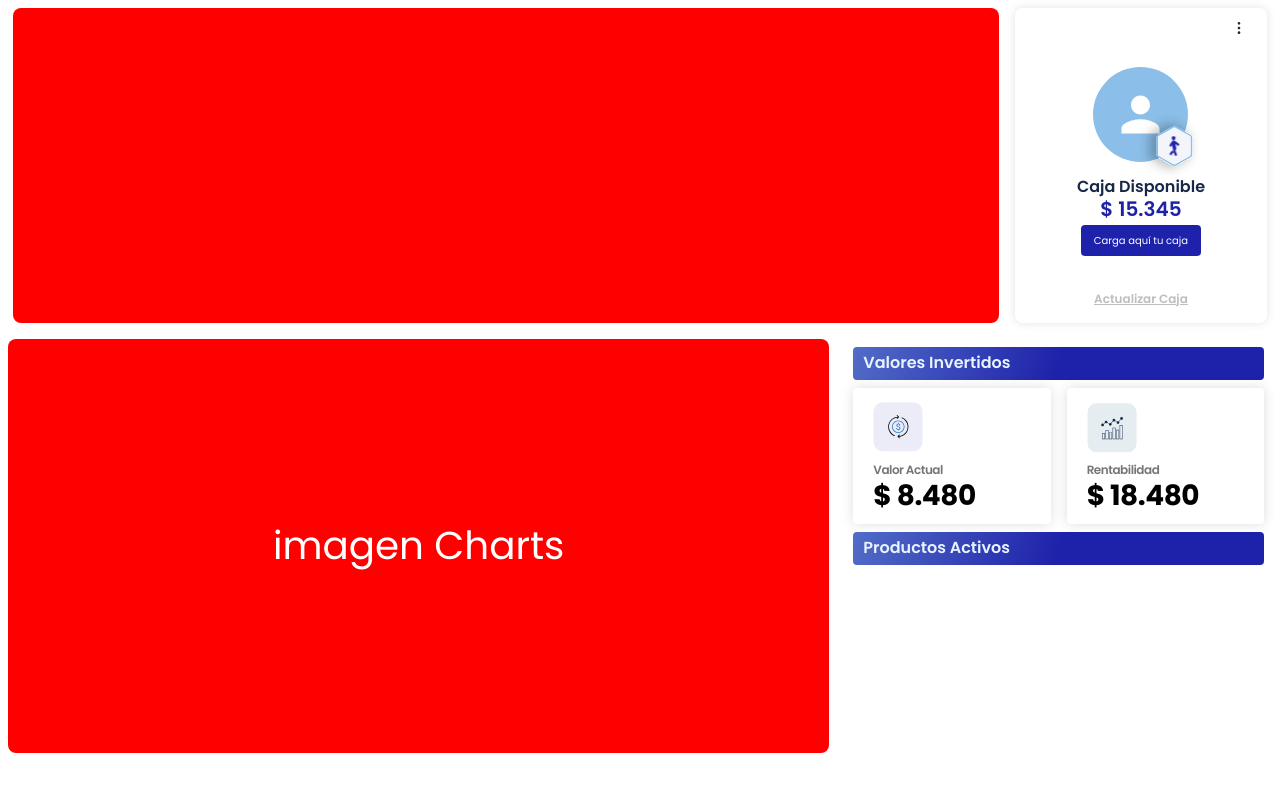
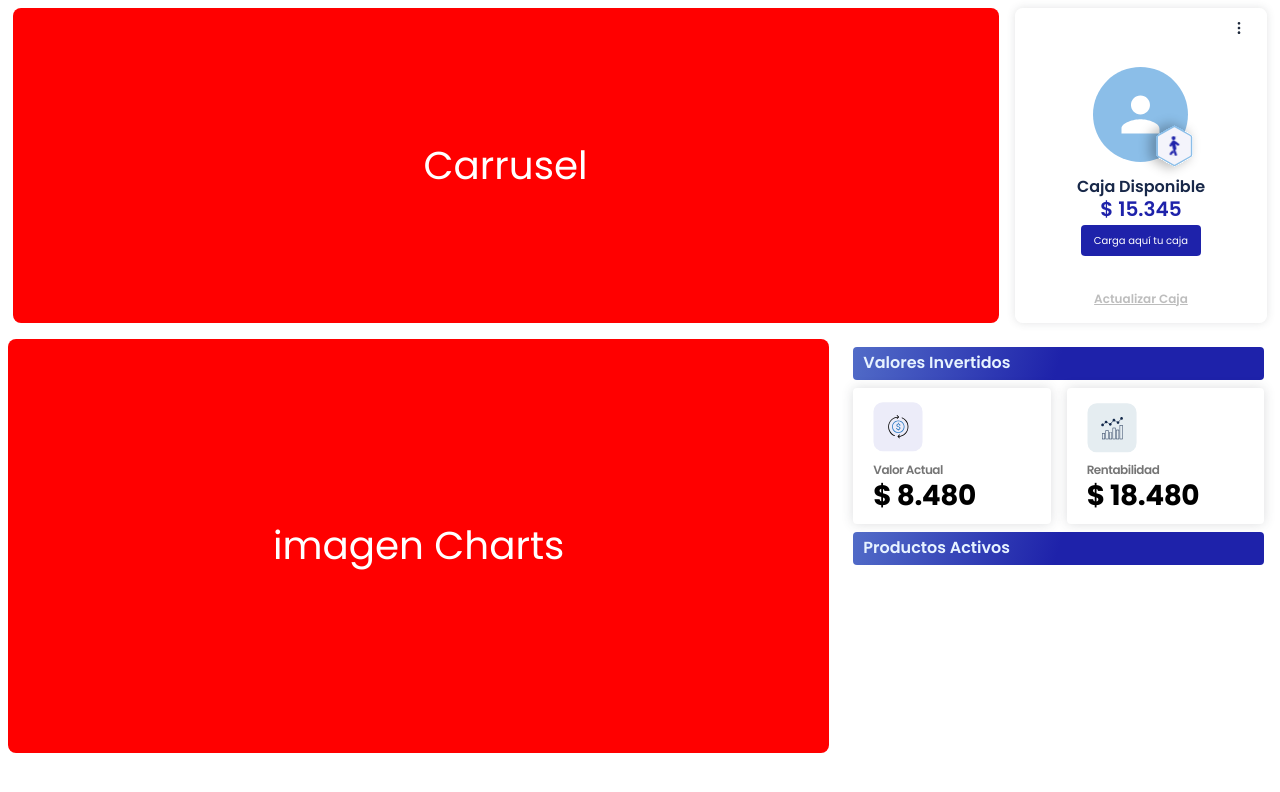
Before and after one commit to PandaDesigner/xcala-mui, a React (Vite) app: page / in a window 1280 px wide. Shown: the top 792 px of the page. Built offline with nearby package versions, Linux system fonts and the light colour scheme.

Commit message:
[PEDRO] new text

```diff
--- a/src/components/newDasborad/NewDashboard.jsx
+++ b/src/components/newDasborad/NewDashboard.jsx
@@ -60,11 +60,15 @@ export const NewDashboard = () => {
                     height={'100%'}
 
                 >
-                    <Box
+                    <Stack
                         width={"100%"}
                         height={{ xs: '450px', md: '315px' }}
-                        minHeight={{ md: "315px", sm: "315px", xs: "450px" }} >
-                    </Box>
+                        minHeight={{ md: "315px", sm: "315px", xs: "450px" }}
+                        justifyContent={'center'}
+                        alignItems={'center'}
+                    >
+                        <Typography variant="h4" color="#fff">Carrusel</Typography>
+                    </Stack>
                 </CarrselContent>
                 <SectionCaja
                     flexBasis={'1'}
--- a/src/components/newDasborad/SectionInteraction.jsx
+++ b/src/components/newDasborad/SectionInteraction.jsx
@@ -133,8 +133,8 @@ export const SectionInteraction = () => {
 
             maxWidth={"1398px"}
             gap={2}
-            marginTop={{ lg: '0', md: '340px', sm: '250px', xs: '245px' }}
-            flexDirection={{ xs: 'column-reverse', sm: 'column-reverse', lg: 'row', md: 'row' }}
+            marginTop={{ lg: '0', md: '340px', sm: '12px', xs: '12px' }}
+            flexDirection={{ xs: 'column', sm: 'column', lg: 'row', md: 'row' }}
         >
             <Stack sx={{
                 width: { ls: '60%', md: '80%' },
```
